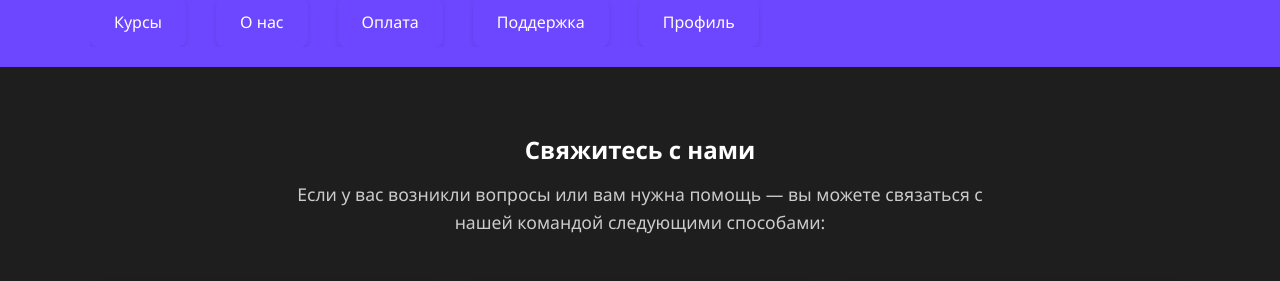
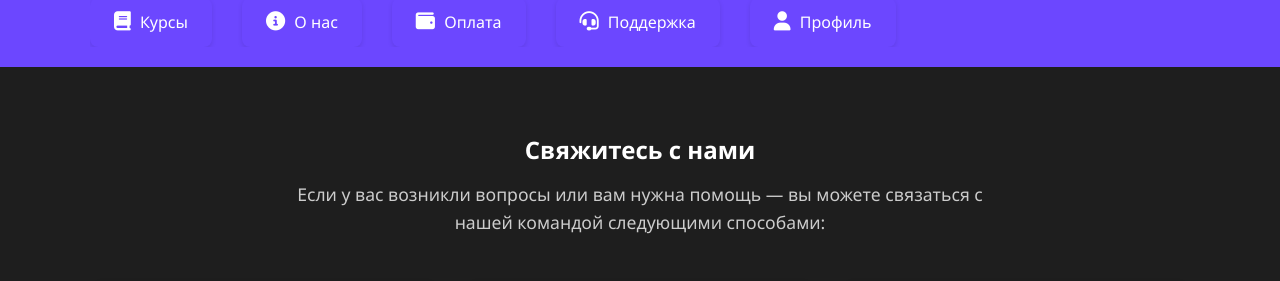
Before and after one commit to SkillUpOfficial/SkillUpOfficial.github.io, a website with bundled scripts: page support.html in a window 1280 px wide. Shown: the part 77-358 px from the top of the page. Built offline with nearby package versions, Linux system fonts and the light colour scheme.

Commit message:
Update support.html

```diff
--- a/support.html
+++ b/support.html
@@ -27,12 +27,22 @@
     <div class="container">
       <h1 class="logo">SkillUp</h1>
       <nav class="nav">
-        <a href="index.html#courses">Курсы</a>
-        <a href="about.html">О нас</a>
-        <a href="index.html#payment">Оплата</a>
-        <a href="support.html">Поддержка</a>
-        <a href="profile.html">Профиль</a>
-      </nav>
+  <a href="#courses">
+    <i class="fa-solid fa-book"></i> Курсы
+  </a>
+  <a href="/about" class="button about-button">
+    <i class="fa-solid fa-info-circle"></i> О нас
+  </a>
+  <a href="payment-page.html">
+    <i class="fa-solid fa-wallet"></i> Оплата
+  </a>
+  <a href="support.html">
+    <i class="fa-solid fa-headset"></i> Поддержка
+  </a>
+  <a href="profile.html">
+    <i class="fa-solid fa-user"></i> Профиль
+  </a>
+</nav>
     </div>
   </header>
 
```
